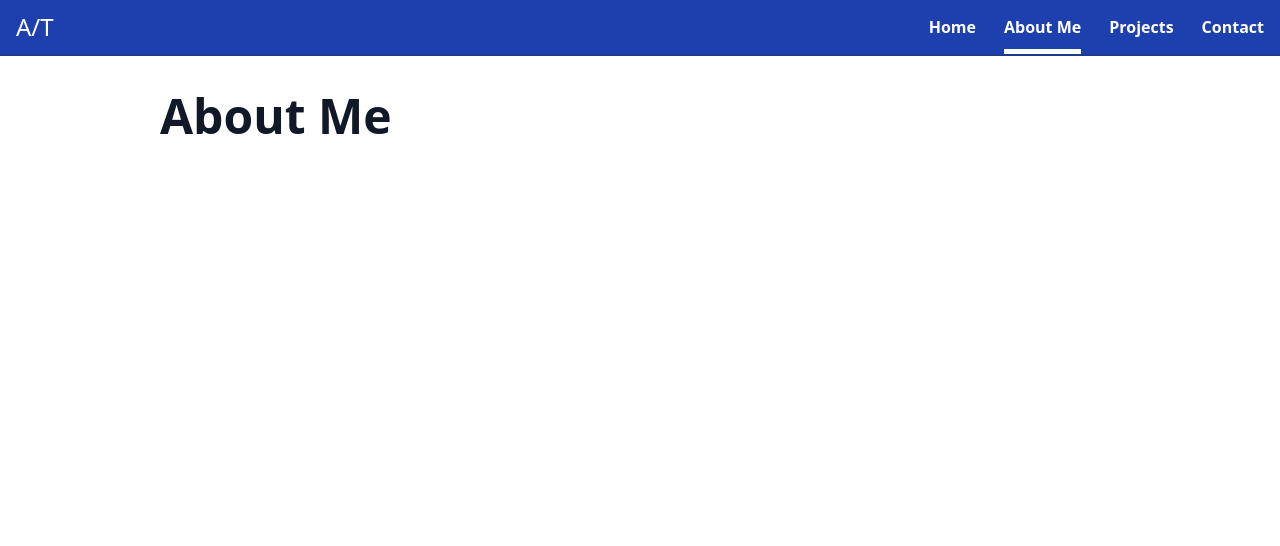
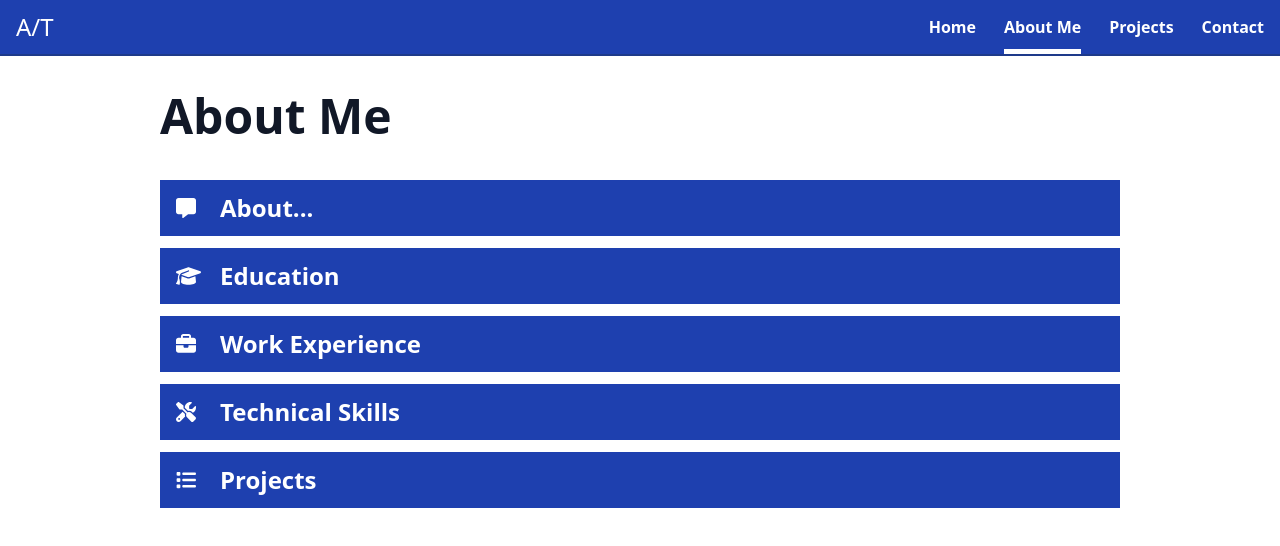
Before and after one commit to Alex18gr/Alex18gr.github.io, an Angular app: page /about-me in a window 1280 px wide. Shown: the top 546 px of the page. Built offline with nearby package versions, Linux system fonts and the light colour scheme.

Commit message:
Created about me sections

```diff
--- a/src/app/about-me/about-me.component.html
+++ b/src/app/about-me/about-me.component.html
@@ -2,6 +2,24 @@
   <div class="flex flex-col mt-9">
     <h1 class="text-gray-900 text-5xl font-semibold">About Me</h1>
 
+    <ul class="flex flex-col py-4 mt-6 gap-3">
+      <li>
+        <app-about-section label="About..." [icon]="faMessage"></app-about-section>
+      </li>
+      <li>
+        <app-about-section label="Education" [icon]="faGraduationCap"></app-about-section>
+      </li>
+      <li>
+        <app-about-section label="Work Experience" [icon]="faBriefcase"></app-about-section>
+      </li>
+      <li>
+        <app-about-section label="Technical Skills" [icon]="faScrewdriverWrench"></app-about-section>
+      </li>
+      <li>
+        <app-about-section label="Projects" [icon]="faList"></app-about-section>
+      </li>
+    </ul>
+
 
   </div>
 </div>
--- a/src/app/about-me/about-me.component.ts
+++ b/src/app/about-me/about-me.component.ts
@@ -1,12 +1,18 @@
 import { Component } from '@angular/core';
+import { AboutSectionComponent } from "./about-section/about-section.component";
+import { faGraduationCap, faMessage, faBriefcase, faScrewdriverWrench, faList } from '@fortawesome/free-solid-svg-icons';
 
 @Component({
   selector: 'app-about-me',
   standalone: true,
-  imports: [],
+  imports: [AboutSectionComponent],
   templateUrl: './about-me.component.html',
   styleUrl: './about-me.component.scss'
 })
 export class AboutMeComponent {
-
+  faGraduationCap = faGraduationCap;
+  faMessage = faMessage;
+  faBriefcase = faBriefcase;
+  faScrewdriverWrench = faScrewdriverWrench;
+  faList = faList;
 }
--- /dev/null
+++ b/src/app/about-me/about-section/about-section.component.html
@@ -0,0 +1,11 @@
+<div class="flex flex-col">
+    <section class="px-4 py-3 bg-blue-800 flex gap-4 items-center cursor-pointer">
+        @if (icon(); as icon) {
+            <fa-icon class="text-xl text-white w-7" [icon]="icon"></fa-icon>
+        }
+        <h1 class="font-semibold text-2xl text-white">{{ label() }}</h1>
+    </section>
+    <section>
+        <ng-content />
+    </section>
+</div>
--- /dev/null
+++ b/src/app/about-me/about-section/about-section.component.ts
@@ -0,0 +1,16 @@
+import { Component, input } from '@angular/core';
+import { FaIconComponent } from '@fortawesome/angular-fontawesome';
+
+@Component({
+  selector: 'app-about-section',
+  standalone: true,
+  imports: [
+    FaIconComponent
+  ],
+  templateUrl: './about-section.component.html',
+  styleUrl: './about-section.component.scss'
+})
+export class AboutSectionComponent {
+  label = input<string>('');
+  icon = input<any>();
+}
```
Also changed, not shown: src/app/about-me/about-section/about-section.component.scss (added), 1 other file (tests, documents, lock files or other folders).
